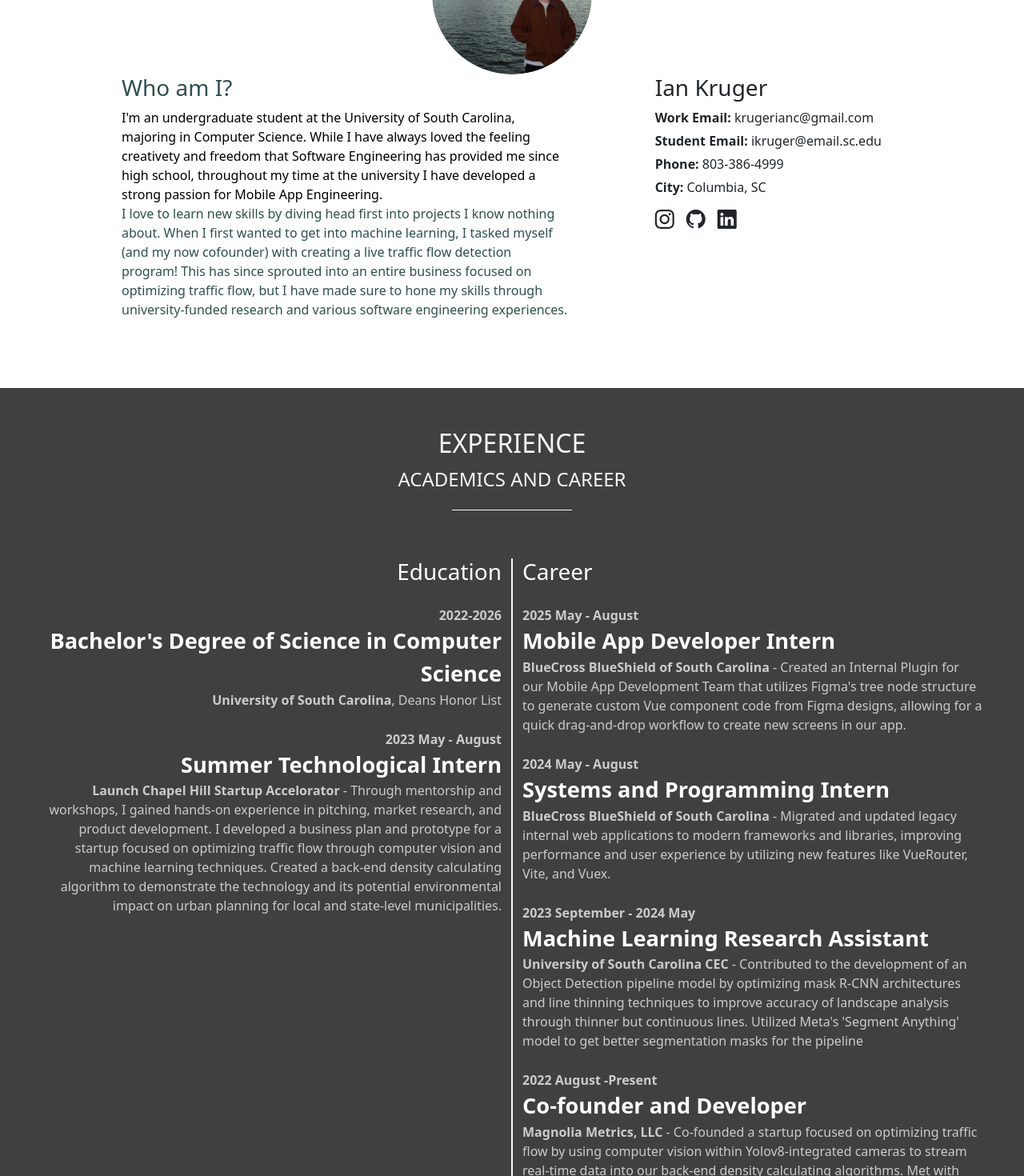
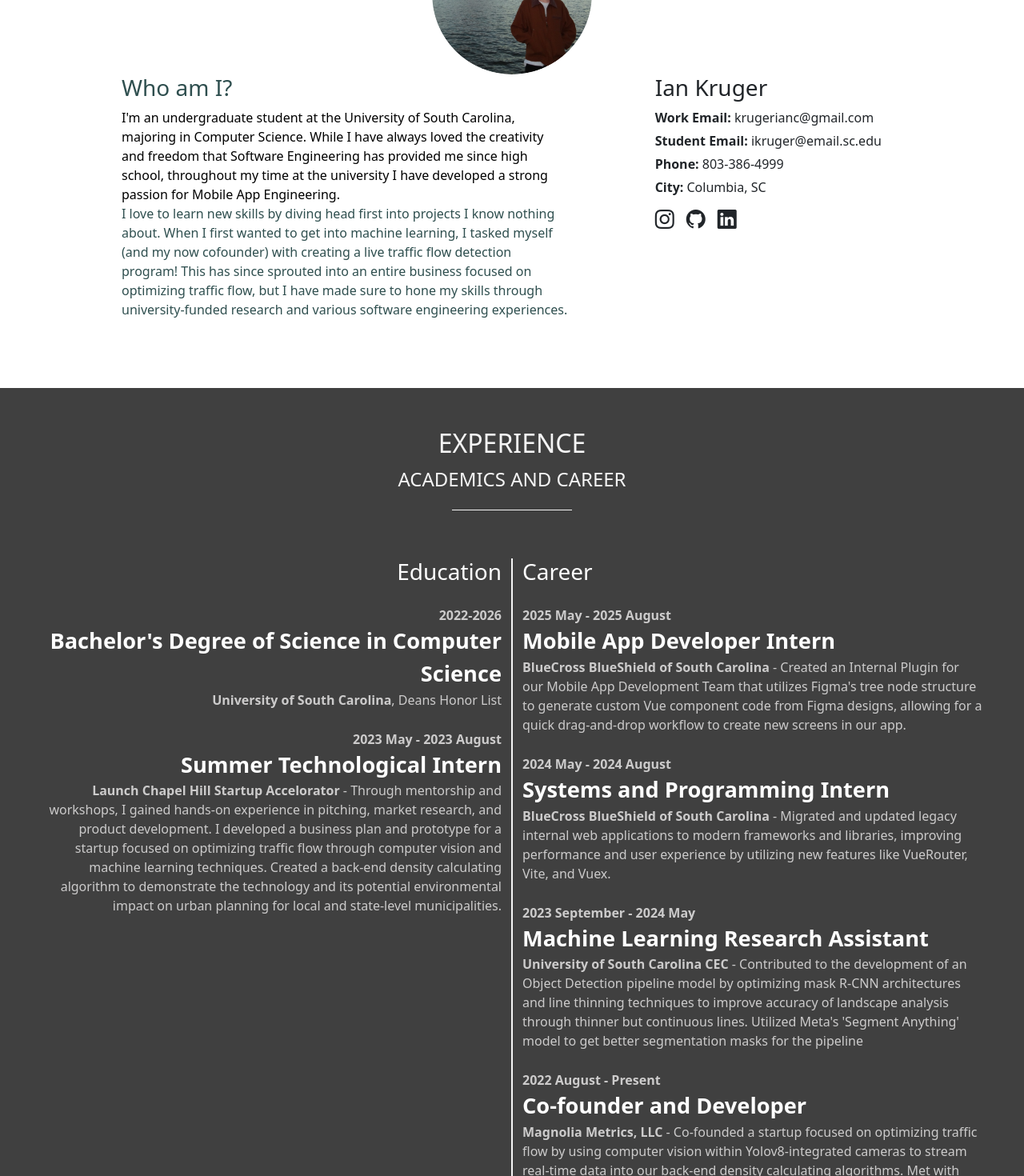
Before and after one commit to ianckruger/ianckruger.github.io, a Vue app: page / in a window 1280 px wide. Shown: the part 1120-2590 px from the top of the page at 80% size. Built offline with nearby package versions, Linux system fonts and the light colour scheme.

Commit message:
updating json information and changing title

```diff
--- a/index.html
+++ b/index.html
@@ -4,7 +4,7 @@
     <meta charset="UTF-8" />
     <link rel="icon" type="image/svg+xml" href="/vite.svg" />
     <meta name="viewport" content="width=device-width, initial-scale=1.0" />
-    <title>Vite + Vue + TS</title>
+    <title>Ian Kruger</title>
   </head>
   <body>
     <div id="app"></div>
--- a/src/data/about.json
+++ b/src/data/about.json
@@ -3,7 +3,7 @@
     "description": "My passions for my career",
     "pres": {
         "pres_title": "Who am I?",
-        "pres_position": "I'm an undergraduate student at the University of South Carolina, majoring in Computer Science. While I have always loved the feeling creativety\n and freedom that Software Engineering has provided me since high school, throughout my time at the university \nI have developed a strong passion for Mobile App Engineering.",
+        "pres_position": "I'm an undergraduate student at the University of South Carolina, majoring in Computer Science. While I have always loved the creativity\n and freedom that Software Engineering has provided me since high school, throughout my time at the university \nI have developed a strong passion for Mobile App Engineering.",
         "pres_after": "I love to learn new skills by diving head first into projects I know nothing about. When I first wanted to get into machine learning, I tasked myself (and my now cofounder) with creating a live traffic flow detection program! This has since sprouted into an entire business focused on optimizing traffic flow, but I have made sure to hone my skills through university-funded research and various software engineering experiences."
     },
     "photo": {
--- a/src/data/experience.json
+++ b/src/data/experience.json
@@ -8,19 +8,19 @@
             "content": "<strong>University of South Carolina</strong>, Deans Honor List"
         },
         {
-            "year": "2023 May - August",
+            "year": "2023 May - 2023 August",
             "title": "Summer Technological Intern",
             "content": "<strong>Launch Chapel Hill Startup Accelorator</strong> - Through mentorship and workshops, I gained hands-on experience in pitching, market research, and product development. I developed a business plan and prototype for a startup focused on optimizing traffic flow through computer vision and machine learning techniques. Created a back-end density calculating algorithm to demonstrate the technology and its potential environmental impact on urban planning for local and state-level municipalities."
         }
     ],
     "careers": [
         {
-            "year": "2025 May - August",
+            "year": "2025 May - 2025 August",
             "title": "Mobile App Developer Intern",
             "content": "<strong>BlueCross BlueShield of South Carolina</strong> - Created an Internal Plugin for our Mobile App Development Team that utilizes Figma's tree node structure to generate custom Vue component code from Figma designs, allowing for a quick drag-and-drop workflow to create new screens in our app."
         },
         {
-            "year": "2024 May - August",
+            "year": "2024 May - 2024 August",
             "title": "Systems and Programming Intern",
             "content": "<strong>BlueCross BlueShield of South Carolina</strong> - Migrated and updated legacy internal web applications to modern frameworks and libraries, improving performance and user experience by utilizing new features like VueRouter, Vite, and Vuex."
         },
@@ -30,7 +30,7 @@
             "content": "<strong>University of South Carolina CEC</strong> - Contributed to the development of an Object Detection pipeline model by optimizing mask R-CNN architectures and line thinning techniques to improve accuracy of landscape analysis through thinner but continuous lines. Utilized Meta's 'Segment Anything' model to get better segmentation masks for the pipeline"
         },
         {
-            "year": "2022 August -Present",
+            "year": "2022 August - Present",
             "title": "Co-founder and Developer",
             "content": "<strong>Magnolia Metrics, LLC</strong> - Co-founded a startup focused on optimizing traffic flow by using computer vision within Yolov8-integrated cameras to stream real-time data into our back-end density calculating algorithms. Met with local governments and the NCDOT to learn what features and data would be most useful and which areas throughout the state needed to be addressed first.\nCheck us out at <a href='https://www.magnoliametrics.com' target='_blank'>magnoliametrics.com</a>"
         }
--- a/src/data/projects.json
+++ b/src/data/projects.json
@@ -19,7 +19,7 @@
         {
             "title":"<a href='https://github.com/ianckruger/Traffic-Simulation' target='_blank'>Traffic Simulation</a>",
             "date":"July 2023",
-            "content":"A web-based traffic simulation tool built with JavaScript and WebGL. Users can create and manage traffic scenarios, visualize traffic flow, and analyze the impact of different variables on traffic patterns.",
+            "content":"A locally run traffic simulation tool built with Python and PyGame. Developed to create and manage traffic scenarios, visualize traffic flow, and analyze the impact of different variables on traffic patterns.",
             "image": "pytraffic.png",
             "tag":"Python"
         }
```
